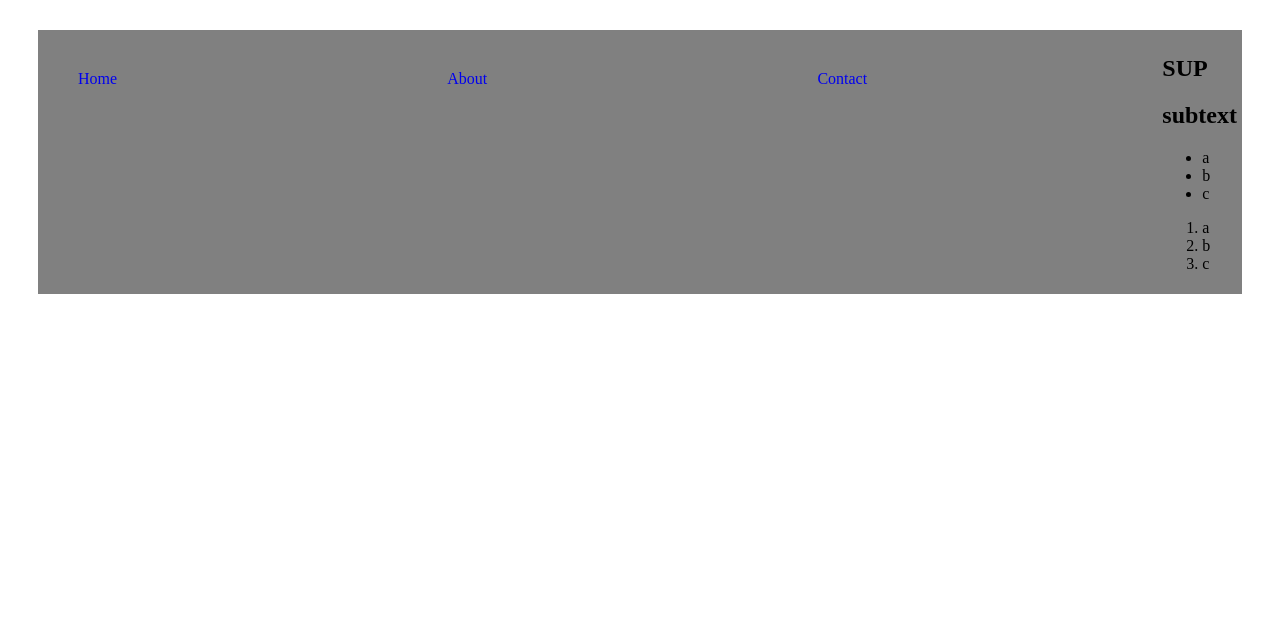
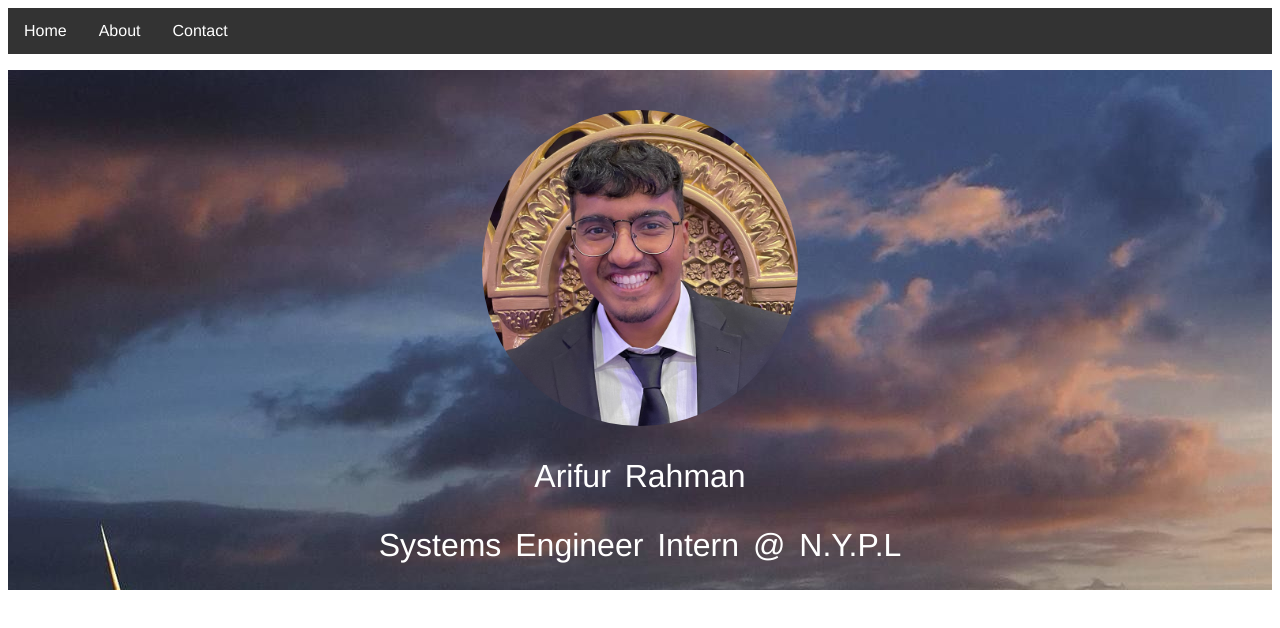
Before and after one commit to arahman63/assignment1, a plain HTML site: page index.html in a window 1280 px wide. Drawn offline with Linux system fonts and the light colour scheme.

Commit message:
Added a profile image and background image with a fixed navbar for homepage

```diff
--- a/css/index.css
+++ b/css/index.css
@@ -1,8 +1,46 @@
-.nav,a{
-    display: flex;
-    justify-content: space-between;
-    padding: 5px;
-    margin: 30px;
-    text-decoration: none;
-    background-color: gray;
+body{
+    font-family: Helvetica;
+
 }
+ul {
+    list-style-type: none;
+    margin-top: 0;
+    padding: 0;
+    overflow: hidden;
+    background-color: #333;
+    height:100%;
+    width:100%;
+  }
+
+li {
+    float: left;
+}
+
+li a {
+display: block;
+color: white;
+text-align: center;
+padding: 14px 16px;
+text-decoration: none;
+}
+
+li a:hover {
+background-color: #111;
+}
+.profile{
+    width: 25%;
+    height:25%;
+    margin-left: auto;
+    margin-right: auto;
+    border-radius: 50%;
+    display: block;
+}
+p{
+    text-align: center;
+    font-size: 2rem;
+    font-style: bold;
+    word-spacing: 5px;
+    color:white;
+    font-family: Helvetica;
+
+}
--- a/index.html
+++ b/index.html
@@ -10,26 +10,22 @@
 </head>
 <body>
     <div class="nav">
-        <a href="index.html">Home</a>
-        <a href="./pages/About.html">About</a>
-        <a href="./pages/Contact.html">Contact</a>
-        <section id = "con">
-            <h1>
-                 SUP
-                <h2>subtext</h2>
-            </h1>
-            <ul>
-                <li class="f">a</li>
-                <li class ="s">b</li>
-                <li class = "t">c</li>
-            </ul>
-            <ol>
-                <li class = "f">a</li>
-                <li class = "s">b</li>
-                <li class = "t">c</li>
-            </ol>
-        </section>
+        <ul>
+            <li><a href="index.html">Home</a></li>
+            <li><a href="./pages/About.html">About</a></li>
+            <li><a href="./pages/Contact.html">Contact</a></li>
+        </ul>
     </div>
+  <!--First section Need to add opacity to the background img -->
+  <div style="background-image:url(/img/city.jpeg);background-color: #f4bc01; height:480px; padding-top:40px; margin: top 0px;">
+    <div>
+    <img class="profile" src="./img/me.jpeg" alt="profile pic">
+    <p>Arifur Rahman</p>
+    <p> Systems Engineer Intern @ N.Y.P.L</p>
+  </div>
+</div>
+  </div>
+</div>
 
 </body>
 </html>
```
Also changed, not shown: pages/About.html (+6 -2 lines), pages/Contact.html (+6 -2 lines), img/me.jpeg (added).
